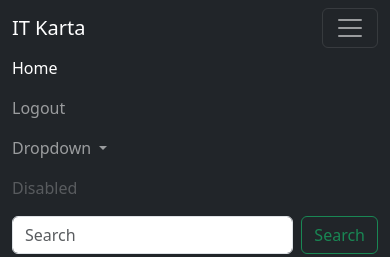
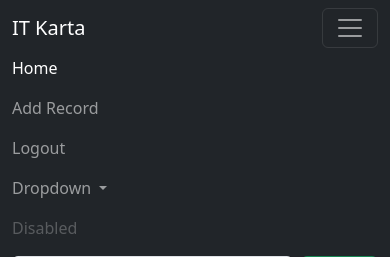
Before and after one commit to behrlevi/IT_Inventory, a Django app: page / in a window 390 px wide, after a click that opens the changed part; the page is wider, and only the part inside the window is pictured. Shown: the top 257 px of that part. Run offline with Django 4.2, Linux system fonts and the light colour scheme; the visitor is signed in with stand-in values (Sample User, id 1); data that the repository does not hold is empty.

Commit message:
Implemented the Add Record functionality

```diff
--- a/website/templates/navbar.html
+++ b/website/templates/navbar.html
@@ -11,6 +11,9 @@
         </li>
 
           {% if user.is_authenticated %}
+          <li class="nav-item">
+            <a class="nav-link" href="{% url 'add_record' %}">Add Record</a>
+          </li>
           <li class="nav-item">
             <a class="nav-link" href="{% url 'logout' %}">Logout</a>
           </li>
--- a/website/urls.py
+++ b/website/urls.py
@@ -8,5 +8,6 @@ urlpatterns = [
     path('register/', views.register_user, name='register'),
     path('record/<int:pk>',views.customer_record, name='record'),
     path('delete_record/<int:pk>',views.delete_record, name='delete_record'),
+    path('add_record/',views.add_record, name='add_record'),
 
 ]
--- a/website/views.py
+++ b/website/views.py
@@ -1,7 +1,7 @@
 from django.shortcuts import render, redirect
 from django.contrib.auth import authenticate, login, logout
 from django.contrib import messages
-from .forms import SignUpForm
+from .forms import SignUpForm, AddRecordForm
 from .models import Record
 
 # Create your views here.
@@ -67,3 +67,16 @@ def delete_record(request, pk):
 	else:
 		messages.success(request, "You must be logged in to delete records.")
 		return redirect('home')
+
+def add_record(request):
+	form=AddRecordForm(request.POST or None)
+	if request.user.is_authenticated:
+		if request.method=="POST":
+			if form.is_valid():
+				add_record=form.save()
+				messages.success(request, "Record added")
+				return redirect('home')
+		return render(request, 'add_record.html', {'form': form})
+	else:
+		messages.success(request, "You must be logged in")
+		return redirect('home')
```
Also changed, not shown: website/forms.py (+19 -0 lines), website/templates/add_record.html (added, +13 -0 lines).
